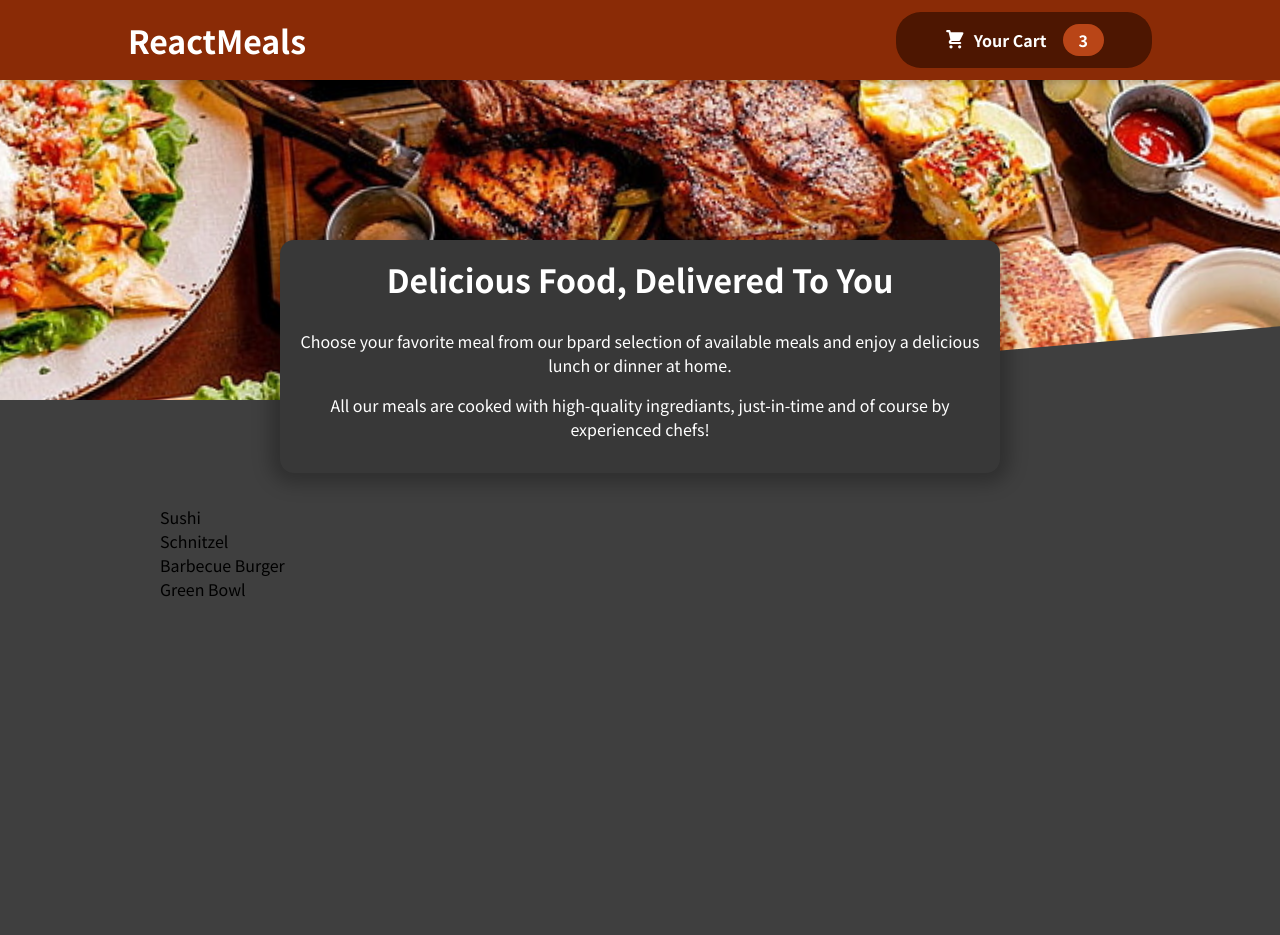
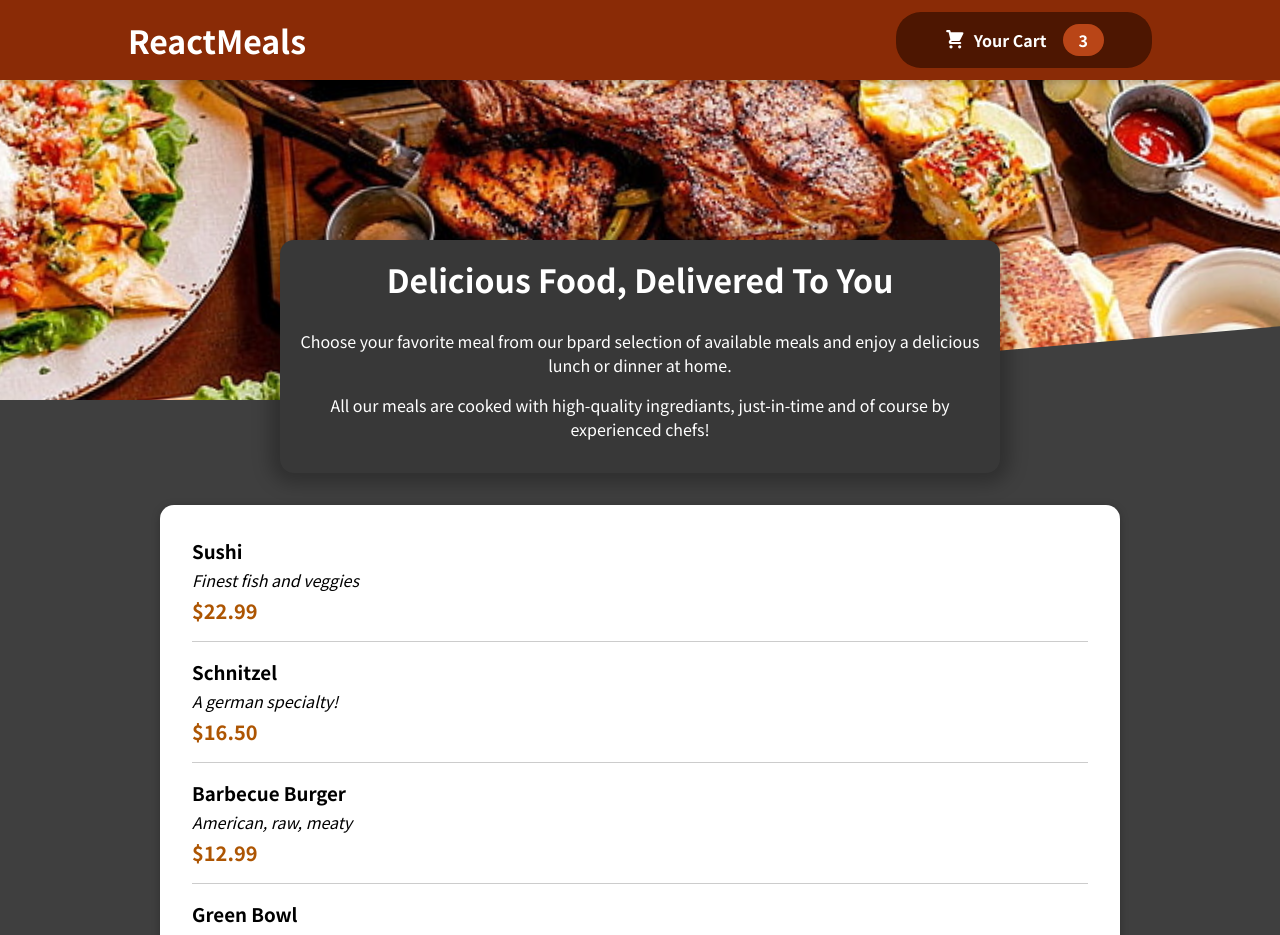
Before and after one commit to GobburiNaresh/restaurant_react, a React (Create React App) app: page / in a window 1280 px wide. Shown: the top 935 px of the page. Before the commit the page ends 800 px from the top, so only its background shows below. Built offline with nearby package versions, Linux system fonts and the light colour scheme.

Commit message:
dummymeals

```diff
--- a/src/components/Layout/HeaderCardButton.js
+++ b/src/components/Layout/HeaderCardButton.js
@@ -1,4 +1,4 @@
-import CardIcon from '../Card/CardIcon';
+import CardIcon from '../Cart/CardIcon';
 import classes from './HeaderCartButton.module.css';
 
 const HeaderCardButton = props => {
--- a/src/components/Meals/AvailableMeals.js
+++ b/src/components/Meals/AvailableMeals.js
@@ -1,5 +1,6 @@
 import classes from './AvaliableMelas.module.css';
-
+import Card from '../UI/Card';
+import MealItem from './MealItem/MealItem';
 const DUMMY_MEALS = [
     {
       id: 'm1',
@@ -28,11 +29,14 @@
   ];
 
 const AvailableMeals = () => {
-    const mealsList = DUMMY_MEALS.map((meal) => <li>{meal.name}</li>);
+    const mealsList = DUMMY_MEALS.map((meal) => <MealItem key={meal.id} name={meal.name} description={meal.description} price={meal.price}/>);
 
     return(
         <section className={classes.meals}>
-            <ul>{mealsList}</ul>
+          <Card>
+          <ul>{mealsList}</ul>
+          </Card>
+
         </section>
     )
 }
--- /dev/null
+++ b/src/components/Meals/MealItem/MealItem.js
@@ -0,0 +1,17 @@
+import classes from './MealItem.module.css';
+
+const MealItem = (props) => {
+    const price = `$${props.price.toFixed(2)}`;
+
+    return (
+        <li className={classes.meal}>
+            <div>
+                <h3>{props.name}</h3>
+                <div className={classes.description}>{props.description}</div>
+                <div className={classes.price}>{price}</div>
+            </div>
+        </li>
+    )
+}
+
+export default MealItem;
--- /dev/null
+++ b/src/components/Meals/MealItem/MealItem.module.css
@@ -0,0 +1,22 @@
+.meal {
+    display: flex;
+    justify-content: space-between;
+    margin: 1rem;
+    padding-bottom: 1rem;
+    border-bottom: 1px solid #ccc;
+  }
+
+  .meal h3 {
+    margin: 0 0 0.25rem 0;
+  }
+
+  .description {
+    font-style: italic;
+  }
+
+  .price {
+    margin-top: 0.25rem;
+    font-weight: bold;
+    color: #ad5502;
+    font-size: 1.25rem;
+  }
--- a/src/components/Meals/Meals.js
+++ b/src/components/Meals/Meals.js
@@ -1,4 +1,5 @@
 import {Fragment} from 'react';
+
 
 import MealsSummary from './MealsSummary';
 import AvailableMeals from './AvailableMeals';
--- /dev/null
+++ b/src/components/UI/Card.js
@@ -0,0 +1,7 @@
+import classes from './Card.module.css';
+
+const Card = (props) => {
+    return <div className={classes.card}>{props.children}</div>
+}
+
+export default Card;
--- /dev/null
+++ b/src/components/UI/Card.module.css
@@ -0,0 +1,6 @@
+.card{
+    padding: 1rem;
+    box-shadow: 0 2px 8px rgba(0,0,0,0.25);
+    border-radius: 14px;
+    background-color: white;
+}
```
Also changed, not shown: src/components/Cart/CardIcon.js (renamed from src/components/Card/CardIcon.js).
